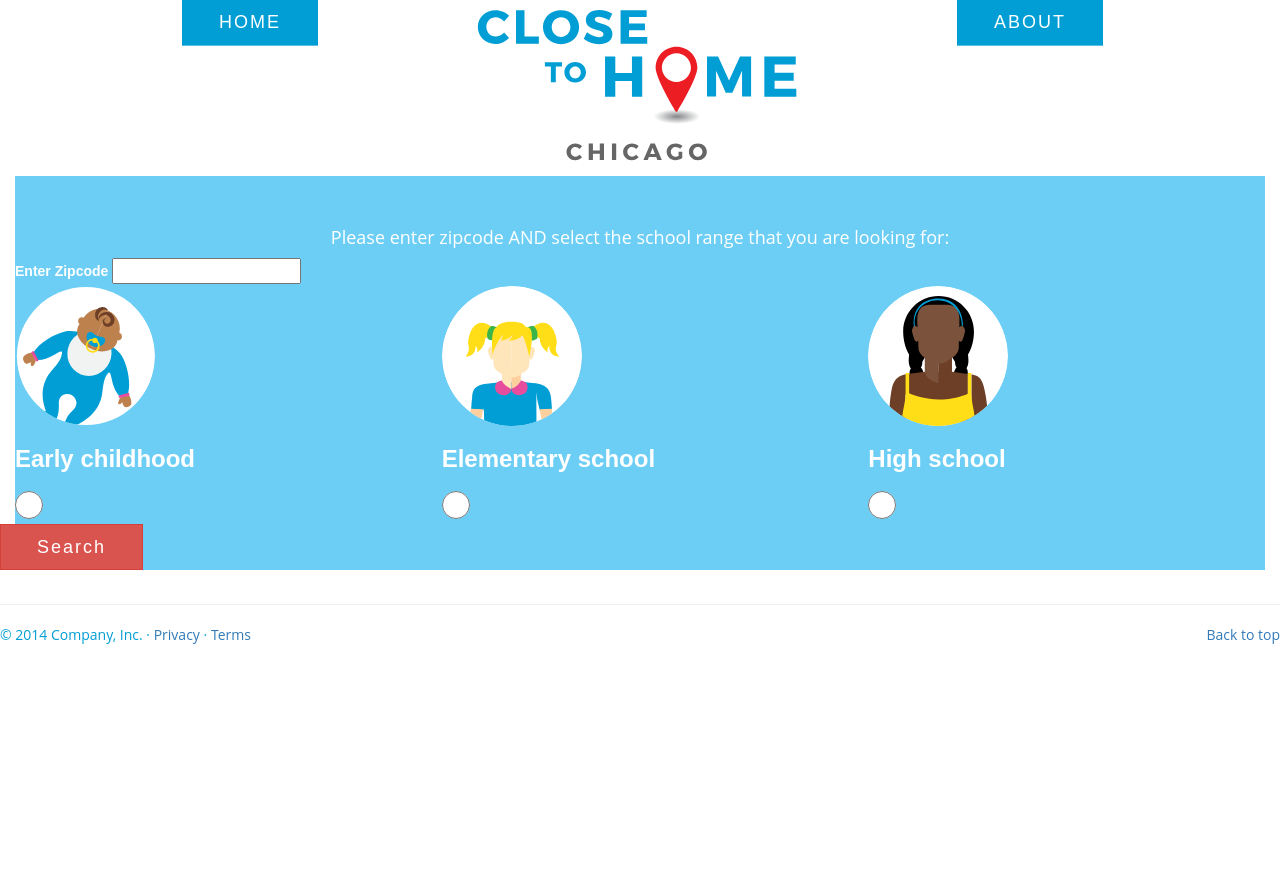
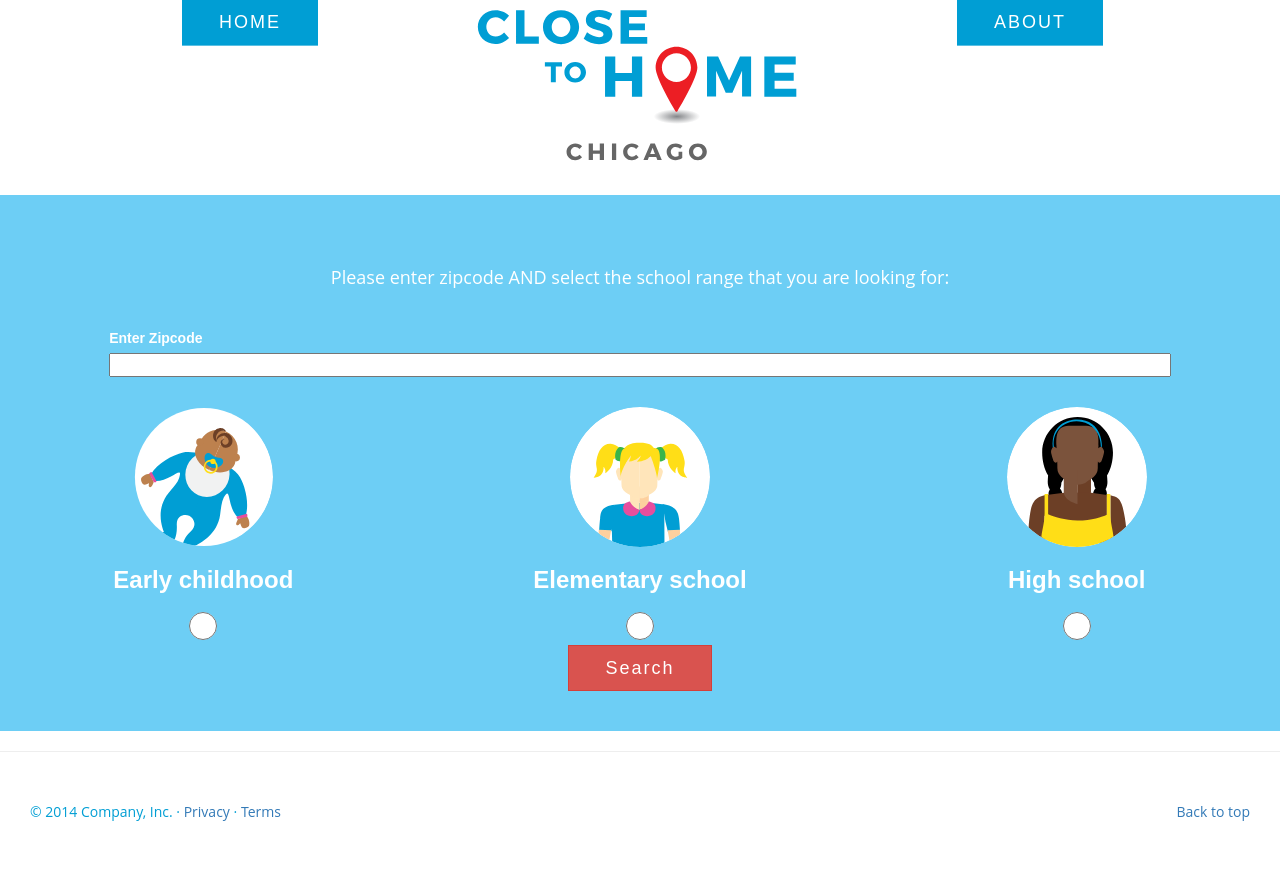
Before and after one commit to shaistaansari/closetohome, a Rails app: page /users/search in a window 1280 px wide. Shown: the part 19-899 px from the top of the page. Before the commit the page ends 663 px from the top, so only its background shows below. Run offline with Rails 7, Linux system fonts and the light colour scheme; style sheets or scripts are compiled from the project's sources; some libraries are stand-ins or nearby versions.

Commit message:
fixes and things

```diff
--- a/app/assets/stylesheets/application.scss
+++ b/app/assets/stylesheets/application.scss
@@ -16,3 +16,57 @@
 @import "bootstrap-sprockets";
 @import "bootstrap";
 @import 'partials/close';
+
+.carousel-inner {}
+
+.carousel-inner {
+    background: #009ED4;
+    padding-bottom: 370px;
+    padding-top: 0;
+    overflow: visible;
+    margin-top: 50px;
+}
+
+.carousel-caption {
+    bottom: -200px;
+    color:  white;
+    &.first {
+    	bottom: 300px;
+    }
+}
+
+div#myCarousel {
+    padding-top: 0;
+}
+
+div#myCarousel {}
+
+.marketing {
+	.blue-bar {
+			text-align: center;
+			padding: 20px 0 40px;
+			margin-top: 50px;
+			h4 {
+				padding-bottom: 30px;
+			}
+	}
+}
+
+.form-fields {
+	text-align: left;
+	margin-bottom: 30px;
+}
+
+input#zipcode {
+	width: 100%;
+	padding: 0 3px;
+	color: black;
+}
+
+footer {
+	padding: 30px;
+}
+
+.blue-bar.results {
+	padding: 30px;
+}
--- a/app/views/users/_checkform.html.erb
+++ b/app/views/users/_checkform.html.erb
@@ -1,6 +1,7 @@
 <%= form_tag(users_finalpage_path) do -%>
 
 <% end -%>
+
 <%= form_tag('/users/finalpage', method: :get) do -%>
   <%= text_field_tag :persona %>
   <%= submit_tag 'Search', class: 'btn btn btn-primary btn-lg' %>
--- a/app/views/users/_search_form.html.erb
+++ b/app/views/users/_search_form.html.erb
@@ -13,10 +13,10 @@
 
 <%= form_tag(users_finalpage_path, method: :get) do %>
   <div class="row">
-    <div class="col-sm-10 col-sm-shift-1">
+    <div class="col-sm-10 col-sm-offset-1 form-fields">
 
       <%= label_tag :zipcode, "Enter Zipcode" %>
-      <%= text_field_tag :zipcode, required: true, placeholder: "ZIP CODE HERE" %>
+      <%= text_field_tag :zipcode %>
     </div>
   </div>
 
@@ -44,16 +44,6 @@
       </div>
     </radiogroup>
 
-    <!-- </div> -->
-    <!-- /.row checkboxes -->
-        <!-- </ul> -->
-<!--         <div class="row">
-          <div class="col-lg-12 posCenter posMiddle">
-          <h4>Select any one option!</h4>
-          </div>
-        </div> -->
-       <!-- </div>  -->
-
   </div>
 
   <div class="row">
--- a/app/views/users/finalpage.html.erb
+++ b/app/views/users/finalpage.html.erb
@@ -1,4 +1,8 @@
 
 
 
-<div class="blue-bar"><%= @result.html_safe %></div>
+<div class="blue-bar results">
+
+		<%= @result.html_safe %>
+
+</div>
--- a/app/views/users/home.html.erb
+++ b/app/views/users/home.html.erb
@@ -13,7 +13,7 @@
           <img class="first-slide" <%= link_to image_tag("slideone.svg", alt: "First slide") %>
 
           <div class="countainer">
-          <div class="carousel-caption">
+          <div class="carousel-caption first">
               <h1>Welcome to CLOSE To Home, a tool that helps you pinpoint valuable resources in your community</h1>
             </div>
           </div>
--- a/app/views/users/search.html.erb
+++ b/app/views/users/search.html.erb
@@ -1,4 +1,4 @@
-<div class="marketing container">
+<div class="marketing">
   <div class="blue-bar">
       <%= render "search_form" %>
   </div>
```
